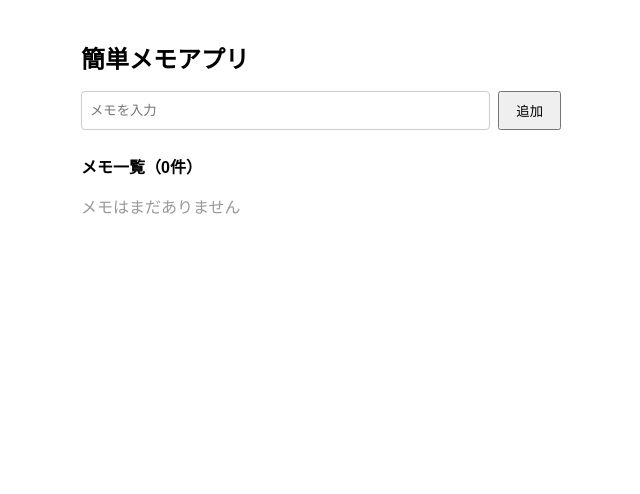
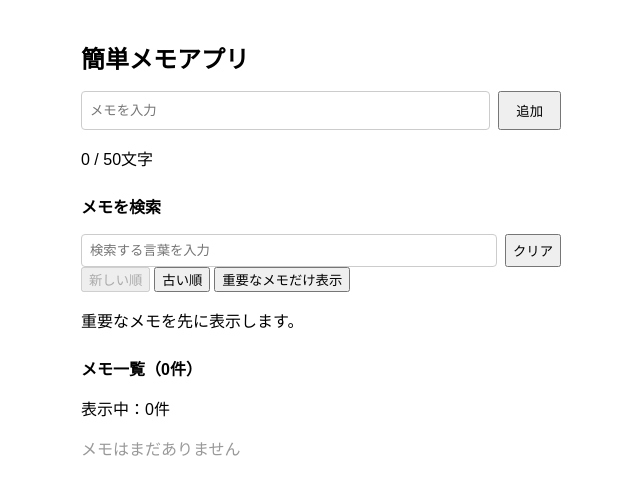
Before and after one commit to KimiyukiYamauchi/memo.react.tl, a React (Vite) app: page / in a window 1280 px wide. Shown: the top 494 px of the page, without its empty margins (319-959 px from the left). Built offline with nearby package versions, Linux system fonts and the light colour scheme.

Commit message:
発展課題の全機能を実装

```diff
--- a/src/App.tsx
+++ b/src/App.tsx
@@ -1,106 +1,193 @@
-import { useState } from "react";
+import { useEffect, useState } from "react";
+import MemoItem from "./MemoItem";
+import type { Memo } from "./MemoItem";
 import styles from "./App.module.css";
 
-// メモ1件に入れる情報
-type Memo = {
-  id: number;
-  text: string;
-  createdAt: string;
-};
+const STORAGE_KEY = "memo-react-list";
+
+// 保存データが正しいメモか確認する
+function isMemo(value: unknown): value is Memo {
+  if (typeof value !== "object" || value === null) {
+    return false;
+  }
+
+  const memo = value as Record<string, unknown>;
+
+  return (
+    typeof memo.id === "number" &&
+    Number.isFinite(memo.id) &&
+    typeof memo.text === "string" &&
+    typeof memo.createdAt === "string" &&
+    typeof memo.important === "boolean" &&
+    (memo.updatedAt === undefined ||
+      typeof memo.updatedAt === "string")
+  );
+}
+
+// 保存してあるメモを読み込む
+function loadMemos(): Memo[] {
+  try {
+    const savedData = localStorage.getItem(STORAGE_KEY);
+
+    if (savedData === null) {
+      return [];
+    }
+
+    const data: unknown = JSON.parse(savedData);
+
+    if (!Array.isArray(data)) {
+      return [];
+    }
+
+    return data.filter(isMemo);
+  } catch {
+    return [];
+  }
+}
 
 function App() {
   const [inputText, setInputText] = useState("");
-  const [memoList, setMemoList] = useState<Memo[]>([]);
-  const [hasError, setHasError] = useState(false);
+  const [memoList, setMemoList] = useState<Memo[]>(loadMemos);
+  const [errorMessage, setErrorMessage] = useState("");
+  const [storageError, setStorageError] = useState("");
 
-  // どのメモを編集中か（nullなら編集していない）
-  const [editingId, setEditingId] = useState<number | null>(null);
+  const [searchText, setSearchText] = useState("");
+  const [sortOrder, setSortOrder] = useState<"new" | "old">("new");
+  const [importantOnly, setImportantOnly] = useState(false);
 
-  // 編集中の文字
-  const [editText, setEditText] = useState("");
+  // メモが変わったら自動保存
+  useEffect(() => {
+    try {
+      localStorage.setItem(
+        STORAGE_KEY,
+        JSON.stringify(memoList)
+      );
+      setStorageError("");
+    } catch {
+      setStorageError(
+        "ブラウザに保存できませんでした。再読み込みすると変更が消える可能性があります。"
+      );
+    }
+  }, [memoList]);
 
-  // 編集欄の入力エラー
-  const [editHasError, setEditHasError] = useState(false);
+  // 元の一覧を変更せず、表示するメモを作る
+  const displayedMemos = [...memoList]
+    .filter((memo) => memo.text.includes(searchText))
+    .filter((memo) => !importantOnly || memo.important)
+    .sort((a, b) => {
+      // 重要なメモを先に表示
+      if (a.important !== b.important) {
+        return a.important ? -1 : 1;
+      }
+
+      // 重要度が同じなら作成順で比較
+      return sortOrder === "new" ? b.id - a.id : a.id - b.id;
+    });
 
   // メモを追加する
   const handleAdd = () => {
     const text = inputText.trim();
 
     if (text === "") {
-      setHasError(true);
+      setErrorMessage("メモを入力してください");
       return;
     }
 
-    const newMemo: Memo = {
-      id: Date.now(),
-      text: text,
-      createdAt: new Date().toLocaleString("ja-JP"),
-    };
-
-    setMemoList([...memoList, newMemo]);
-    setInputText("");
-    setHasError(false);
-  };
-
-  // メモを削除する
-  const handleDelete = (id: number) => {
-    setMemoList(memoList.filter((memo) => memo.id !== id));
-
-    if (editingId === id) {
-      handleCancel();
-    }
-  };
-
-  // 編集を始める
-  const handleEdit = (memo: Memo) => {
-    setEditingId(memo.id);
-    setEditText(memo.text);
-    setEditHasError(false);
-  };
-
-  // 編集した内容を保存する
-  const handleSave = () => {
-    const text = editText.trim();
-
-    if (text === "") {
-      setEditHasError(true);
+    if (inputText.length > 50) {
+      setErrorMessage("メモは50文字以内で入力してください");
       return;
     }
 
-    setMemoList(
-      memoList.map((memo) =>
-        memo.id === editingId
-          ? { ...memo, text: text }
+    const createdAt = new Date().toLocaleString("ja-JP");
+
+    setMemoList((currentMemos) => {
+      const latestId = currentMemos.reduce(
+        (largest, memo) => Math.max(largest, memo.id),
+        0
+      );
+
+      const newMemo: Memo = {
+        id: Math.max(Date.now(), latestId + 1),
+        text: text,
+        createdAt: createdAt,
+        important: false,
+      };
+
+      return [...currentMemos, newMemo];
+    });
+
+    setInputText("");
+    setErrorMessage("");
+  };
+
+  // 確認してから削除する
+  const handleDelete = (id: number) => {
+    if (!window.confirm("削除しますか？")) {
+      return;
+    }
+
+    setMemoList((currentMemos) =>
+      currentMemos.filter((memo) => memo.id !== id)
+    );
+  };
+
+  // 編集内容と更新日時を保存する
+  const handleSave = (id: number, text: string) => {
+    const updatedAt = new Date().toLocaleString("ja-JP");
+
+    setMemoList((currentMemos) =>
+      currentMemos.map((memo) =>
+        memo.id === id
+          ? {
+              ...memo,
+              text: text,
+              updatedAt: updatedAt,
+            }
           : memo
       )
     );
-
-    handleCancel();
   };
 
-  // 編集を取り消す
-  const handleCancel = () => {
-    setEditingId(null);
-    setEditText("");
-    setEditHasError(false);
+  // 重要チェックを切り替える
+  const handleToggleImportant = (id: number) => {
+    setMemoList((currentMemos) =>
+      currentMemos.map((memo) =>
+        memo.id === id
+          ? { ...memo, important: !memo.important }
+          : memo
+      )
+    );
   };
+
+  const inputError =
+    errorMessage ||
+    (inputText.length > 50
+      ? "メモは50文字以内で入力してください"
+      : "");
 
   return (
     <div className={styles.container}>
       <h1 className={styles.title}>簡単メモアプリ</h1>
 
+      {storageError !== "" && (
+        <p className={styles.errorMessage} role="alert">
+          {storageError}
+        </p>
+      )}
+
       <div className={styles.form}>
         <input
           className={
-            hasError
+            inputError !== ""
               ? `${styles.input} ${styles.error}`
               : styles.input
           }
+          aria-label="新しいメモ"
           placeholder="メモを入力"
           value={inputText}
           onChange={(event) => {
             setInputText(event.target.value);
-            setHasError(false);
+            setErrorMessage("");
           }}
           onKeyDown={(event) => {
             if (
@@ -111,97 +198,104 @@ function App() {
               handleAdd();
             }
           }}
-          aria-invalid={hasError}
-          aria-describedby={hasError ? "input-error" : undefined}
+          aria-invalid={inputError !== ""}
+          aria-describedby="input-count input-error"
         />
 
-        <button className={styles.addButton} onClick={handleAdd}>
+        <button
+          className={styles.addButton}
+          onClick={handleAdd}
+          disabled={inputText.length > 50}
+        >
           追加
         </button>
       </div>
 
-      {hasError && (
+      <p
+        id="input-count"
+        style={{
+          color: inputText.length > 50 ? "#b42318" : "inherit",
+        }}
+      >
+        {inputText.length} / 50文字
+      </p>
+
       <p
         id="input-error"
         className={styles.errorMessage}
         role="alert"
       >
-          メモを入力してください
+        {inputError}
       </p>
-      )}
+
+      <p className={styles.subtitle}>メモを検索</p>
+
+      <div className={styles.form}>
+        <input
+          className={styles.input}
+          aria-label="メモを検索"
+          placeholder="検索する言葉を入力"
+          value={searchText}
+          onChange={(event) => setSearchText(event.target.value)}
+        />
+
+        <button onClick={() => setSearchText("")}>
+          クリア
+        </button>
+      </div>
+
+      <div className={styles.buttons}>
+        <button
+          onClick={() => setSortOrder("new")}
+          aria-pressed={sortOrder === "new"}
+          disabled={sortOrder === "new"}
+        >
+          新しい順
+        </button>
+
+        <button
+          onClick={() => setSortOrder("old")}
+          aria-pressed={sortOrder === "old"}
+          disabled={sortOrder === "old"}
+        >
+          古い順
+        </button>
+
+        <button
+          onClick={() => setImportantOnly(!importantOnly)}
+          aria-pressed={importantOnly}
+        >
+          {importantOnly ? "すべて表示する" : "重要なメモだけ表示"}
+        </button>
+      </div>
+
+      <p>重要なメモを先に表示します。</p>
 
       <p className={styles.subtitle}>
         メモ一覧（{memoList.length}件）
       </p>
 
+      <p>表示中：{displayedMemos.length}件</p>
+
       {memoList.length === 0 && (
         <p className={styles.empty}>メモはまだありません</p>
       )}
 
-      <ul className={styles.memoList}>
-        {memoList.map((memo) => (
-          <li key={memo.id} className={styles.memoItem}>
-            {editingId === memo.id ? (
-              <>
-                <div>
-                  <input
-                    className={
-                      editHasError
-                        ? `${styles.input} ${styles.error}`
-                        : styles.input
-                    }
-                    aria-label="メモの編集"
-                    value={editText}
-                    onChange={(event) => {
-                      setEditText(event.target.value);
-                      setEditHasError(false);
-                    }}
-                    aria-invalid={editHasError}
-                    aria-describedby={
-                      editHasError ? "edit-error" : undefined
-                    }
-                    autoFocus
-                  />
-
-                  {editHasError && (
-                    <p
-                      id="edit-error"
-                      className={styles.errorMessage}
-                      role="alert"
-                    >
-                      メモを入力してください
+      {memoList.length > 0 && displayedMemos.length === 0 && (
+        <p className={styles.empty}>
+          条件に一致するメモはありません
         </p>
       )}
 
-                  <p className={styles.date}>{memo.createdAt}</p>
-                </div>
-
-                <div className={styles.buttons}>
-                  <button onClick={handleSave}>保存</button>
-                  <button onClick={handleCancel}>
-                    キャンセル
-                  </button>
-                </div>
-              </>
-            ) : (
-              <>
-                <div>
-                  <p className={styles.memoText}>{memo.text}</p>
-                  <p className={styles.date}>{memo.createdAt}</p>
-                </div>
-
-                <div className={styles.buttons}>
-                  <button onClick={() => handleEdit(memo)}>
-                    編集
-                  </button>
-
-                  <button onClick={() => handleDelete(memo.id)}>
-                    削除
-                  </button>
-                </div>
-              </>
-            )}
-          </li>
+      <ul className={styles.memoList}>
+        {displayedMemos.map((memo) => (
+          <MemoItem
+            key={memo.id}
+            memo={memo}
+            onDelete={handleDelete}
+            onSave={handleSave}
+            onToggleImportant={handleToggleImportant}
+          />
         ))}
       </ul>
     </div>
--- /dev/null
+++ b/src/MemoItem.tsx
@@ -0,0 +1,190 @@
+import { useState } from "react";
+import styles from "./App.module.css";
+
+// メモ1件の情報
+export type Memo = {
+  id: number;
+  text: string;
+  createdAt: string;
+  important: boolean;
+  updatedAt?: string;
+};
+
+// Appから受け取る情報と処理
+type MemoItemProps = {
+  memo: Memo;
+  onDelete: (id: number) => void;
+  onSave: (id: number, text: string) => void;
+  onToggleImportant: (id: number) => void;
+};
+
+function MemoItem({
+  memo,
+  onDelete,
+  onSave,
+  onToggleImportant,
+}: MemoItemProps) {
+  const [isEditing, setIsEditing] = useState(false);
+  const [editText, setEditText] = useState("");
+  const [errorMessage, setErrorMessage] = useState("");
+
+  const errorId = `edit-error-${memo.id}`;
+
+  // 編集を始める
+  const handleEdit = () => {
+    setEditText(memo.text);
+    setErrorMessage("");
+    setIsEditing(true);
+  };
+
+  // 編集を取り消す
+  const handleCancel = () => {
+    setIsEditing(false);
+    setEditText("");
+    setErrorMessage("");
+  };
+
+  // 編集した内容を保存する
+  const handleSave = () => {
+    const text = editText.trim();
+
+    if (text === "") {
+      setErrorMessage("メモを入力してください");
+      return;
+    }
+
+    if (editText.length > 50) {
+      setErrorMessage("メモは50文字以内で入力してください");
+      return;
+    }
+
+    onSave(memo.id, text);
+    handleCancel();
+  };
+
+  return (
+    <li
+      className={styles.memoItem}
+      style={
+        memo.important
+          ? {
+              backgroundColor: "#e5eaf5",
+              color: "#24334d",
+            }
+          : undefined
+      }
+    >
+      <div style={{ flex: 1, minWidth: 0 }}>
+        <label>
+          <input
+            type="checkbox"
+            checked={memo.important}
+            onChange={() => onToggleImportant(memo.id)}
+          />
+          重要
+        </label>
+
+        {isEditing ? (
+          <>
+            <input
+              className={
+                errorMessage !== "" || editText.length > 50
+                  ? `${styles.input} ${styles.error}`
+                  : styles.input
+              }
+              aria-label="メモの編集"
+              value={editText}
+              onChange={(event) => {
+                setEditText(event.target.value);
+                setErrorMessage("");
+              }}
+              onKeyDown={(event) => {
+                // 日本語の変換中は保存・キャンセルしない
+                if (event.nativeEvent.isComposing) {
+                  return;
+                }
+
+                if (event.key === "Enter") {
+                  event.preventDefault();
+                  handleSave();
+                }
+
+                if (event.key === "Escape") {
+                  event.preventDefault();
+                  handleCancel();
+                }
+              }}
+              aria-invalid={
+                errorMessage !== "" || editText.length > 50
+              }
+              aria-describedby={errorId}
+              autoFocus
+            />
+
+            <p
+              style={{
+                color: editText.length > 50 ? "#b42318" : "inherit",
+              }}
+            >
+              {editText.length} / 50文字
+            </p>
+
+            <p
+              id={errorId}
+              className={styles.errorMessage}
+              role="alert"
+            >
+              {errorMessage ||
+                (editText.length > 50
+                  ? "メモは50文字以内で入力してください"
+                  : "")}
+            </p>
+          </>
+        ) : (
+          <p
+            className={styles.memoText}
+            style={{ overflowWrap: "anywhere" }}
+          >
+            {memo.text}
+          </p>
+        )}
+
+        <p className={styles.date}>
+          作成：{memo.createdAt}
+        </p>
+
+        {memo.updatedAt && (
+          <p className={styles.date}>
+            更新：{memo.updatedAt}
+          </p>
+        )}
+      </div>
+
+      <div className={styles.buttons}>
+        {isEditing ? (
+          <>
+            <button
+              onClick={handleSave}
+              disabled={editText.length > 50}
+            >
+              保存
+            </button>
+
+            <button onClick={handleCancel}>
+              キャンセル
+            </button>
+          </>
+        ) : (
+          <>
+            <button onClick={handleEdit}>編集</button>
+            <button onClick={() => onDelete(memo.id)}>
+              削除
+            </button>
+          </>
+        )}
+      </div>
+    </li>
+  );
+}
+
+export default MemoItem;
```
Lines whose indentation alone changed are shown as unchanged.
